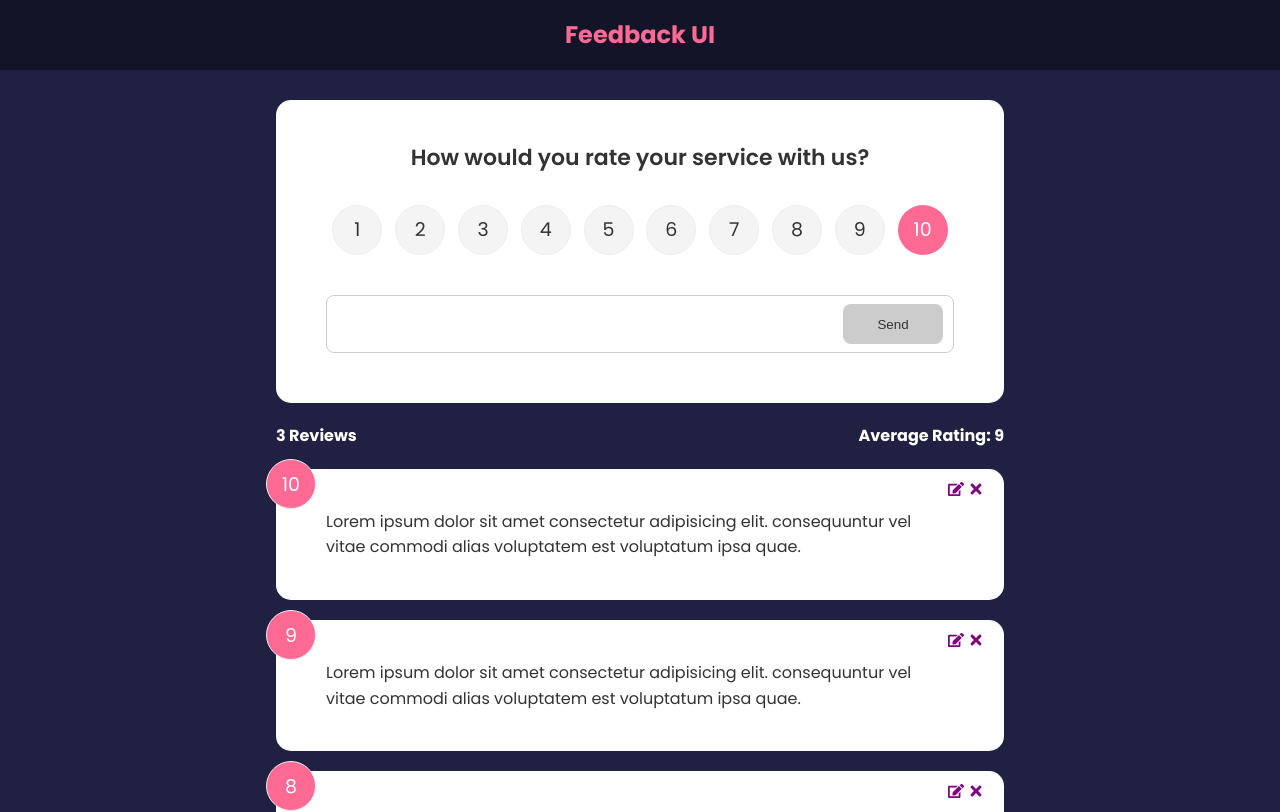
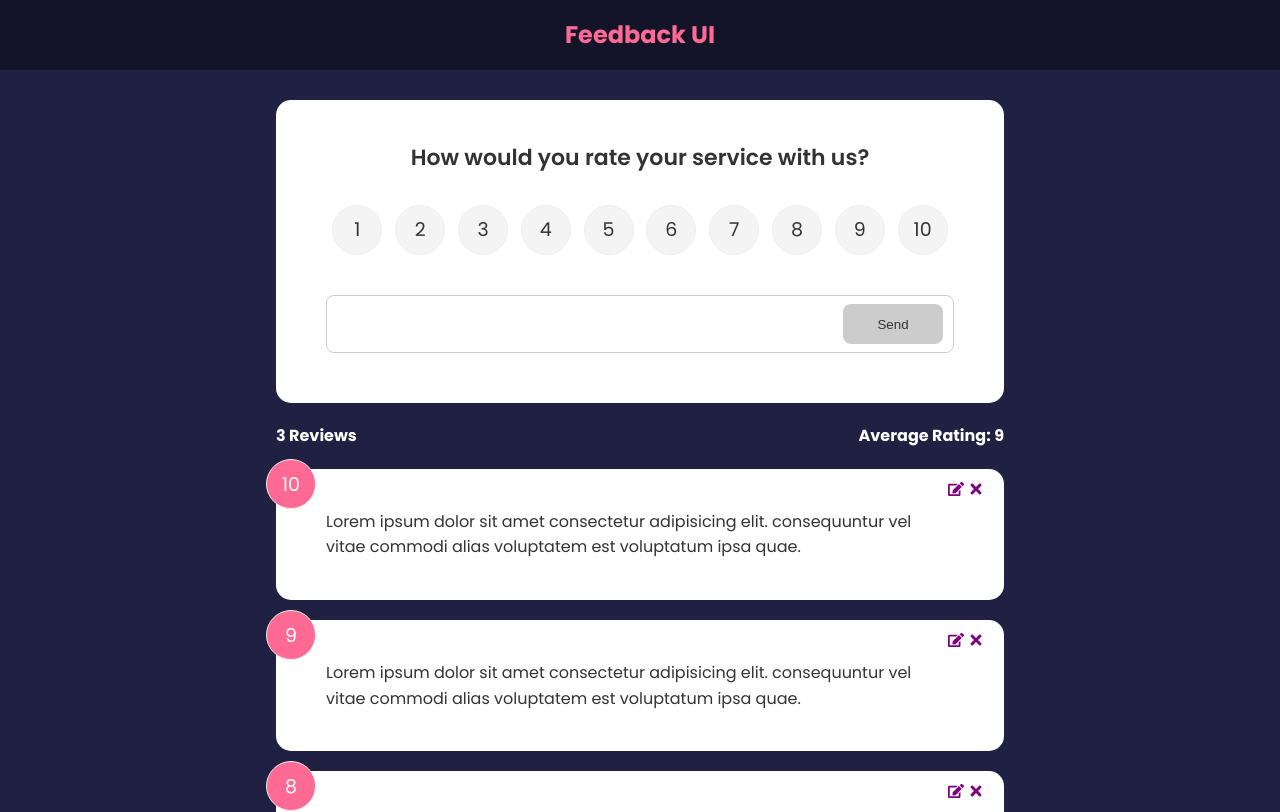
Before and after one commit to jankat11/feedback-app, a React (Create React App) app: page / in a window 1280 px wide. Shown: the top 812 px of the page. Built offline with nearby package versions, Linux system fonts and the light colour scheme.

Commit message:
bug fixed

```diff
--- a/src/components/FeedbackForm.jsx
+++ b/src/components/FeedbackForm.jsx
@@ -48,7 +48,7 @@ function FeedbackForm() {
   }
 
   return (
-    <Card>
+    <Card key={resetKey}>
         <h2 id="ratingInfo">How would you rate your service with us?</h2>
         <RatingSelect handleChanges={id => setRating(id)}/>
         <form onSubmit={handleSubmit}>
--- a/src/components/FeedbackList.jsx
+++ b/src/components/FeedbackList.jsx
@@ -1,5 +1,4 @@
 import FeedbackItem from "./FeedbackItem"
-import PropTypes from 'prop-types'
 import {motion, AnimatePresence} from 'framer-motion'
 import FeedbackContext from "../context/FeedbackContext"
 import {useContext} from "react"
--- a/src/components/RatingSelect.jsx
+++ b/src/components/RatingSelect.jsx
@@ -1,13 +1,13 @@
-import {useState} from "react"
+import {useEffect, useState} from "react"
 
 
 function RatingSelect({handleChanges}) {
 
-  const [selected, setSelected] = useState(10)
+  const [selected, setSelected] = useState(null)
 
   const handleChange = event => {
+    setSelected(+event.target.value)
     handleChanges(+event.target.value)
-    setSelected(+event.target.value)
   }
 
   return (
```
